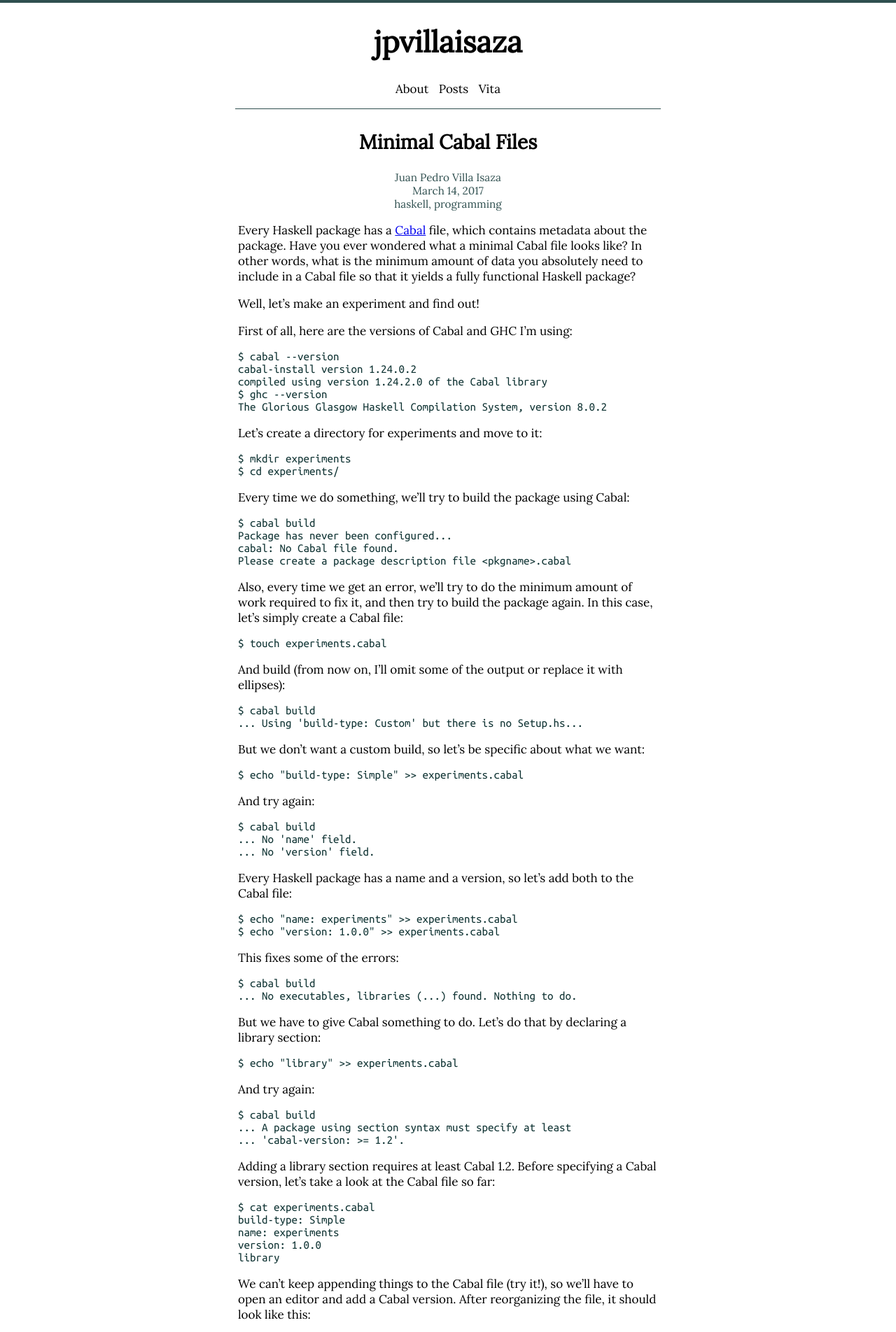
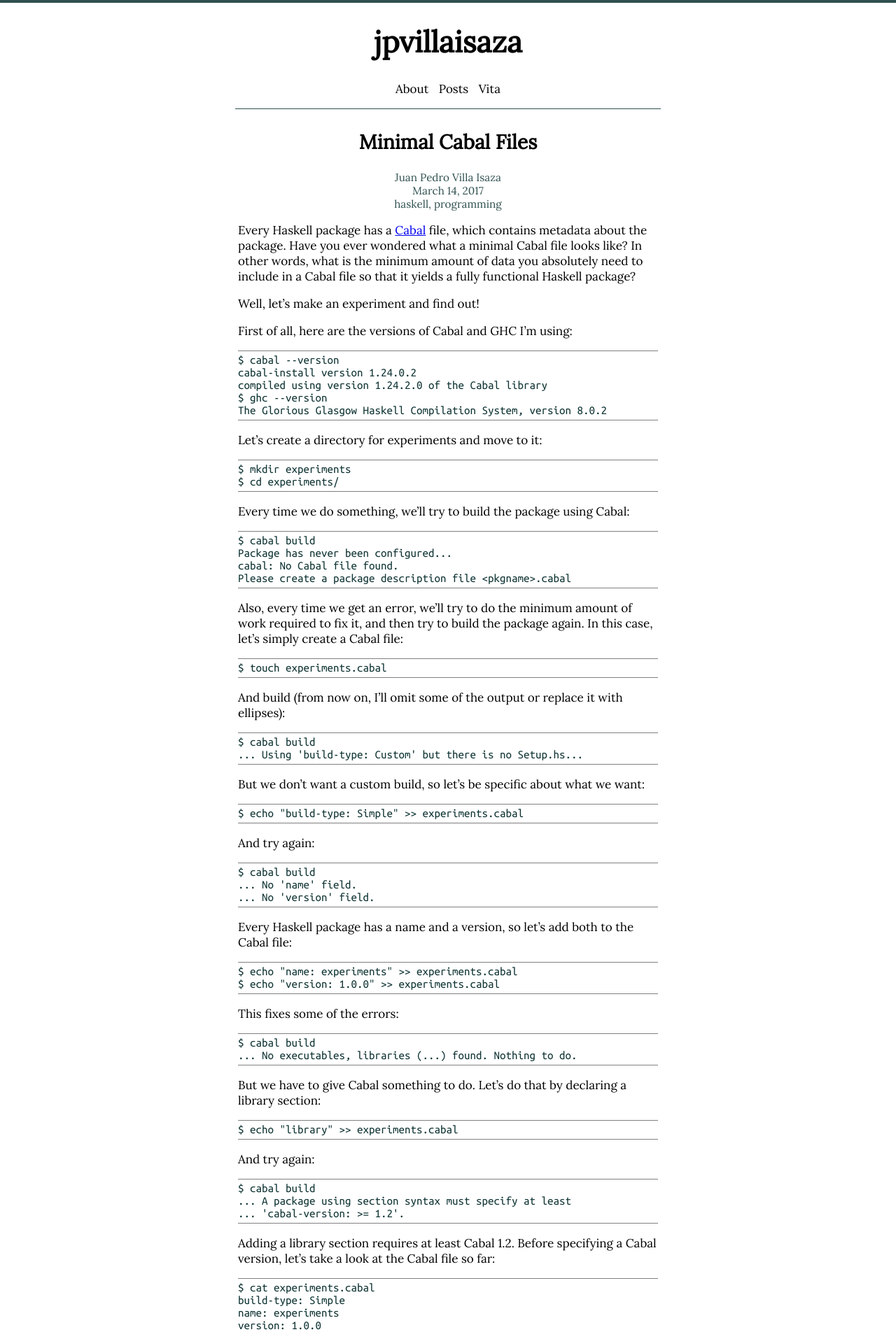
Before and after one commit to jpvillaisaza/jpvillaisaza.github.io, a Jekyll site: the page built from _posts/2017-03-14-minimal-cabal-files.md, in a window 1280 px wide. Shown: the top 1904 px of the page at 70% size. Built offline with Jekyll 4.4.1, drawn with Linux system fonts in a browser that asks for light colours.

Commit message:
Add border to pre

```diff
--- a/_sass/main.scss
+++ b/_sass/main.scss
@@ -18,6 +18,9 @@ code {
 }
 
 pre {
+  border-top: thin solid gray;
+  border-bottom: thin solid gray;
+  padding: 4px 0;
   overflow: auto;
 }
 
```
